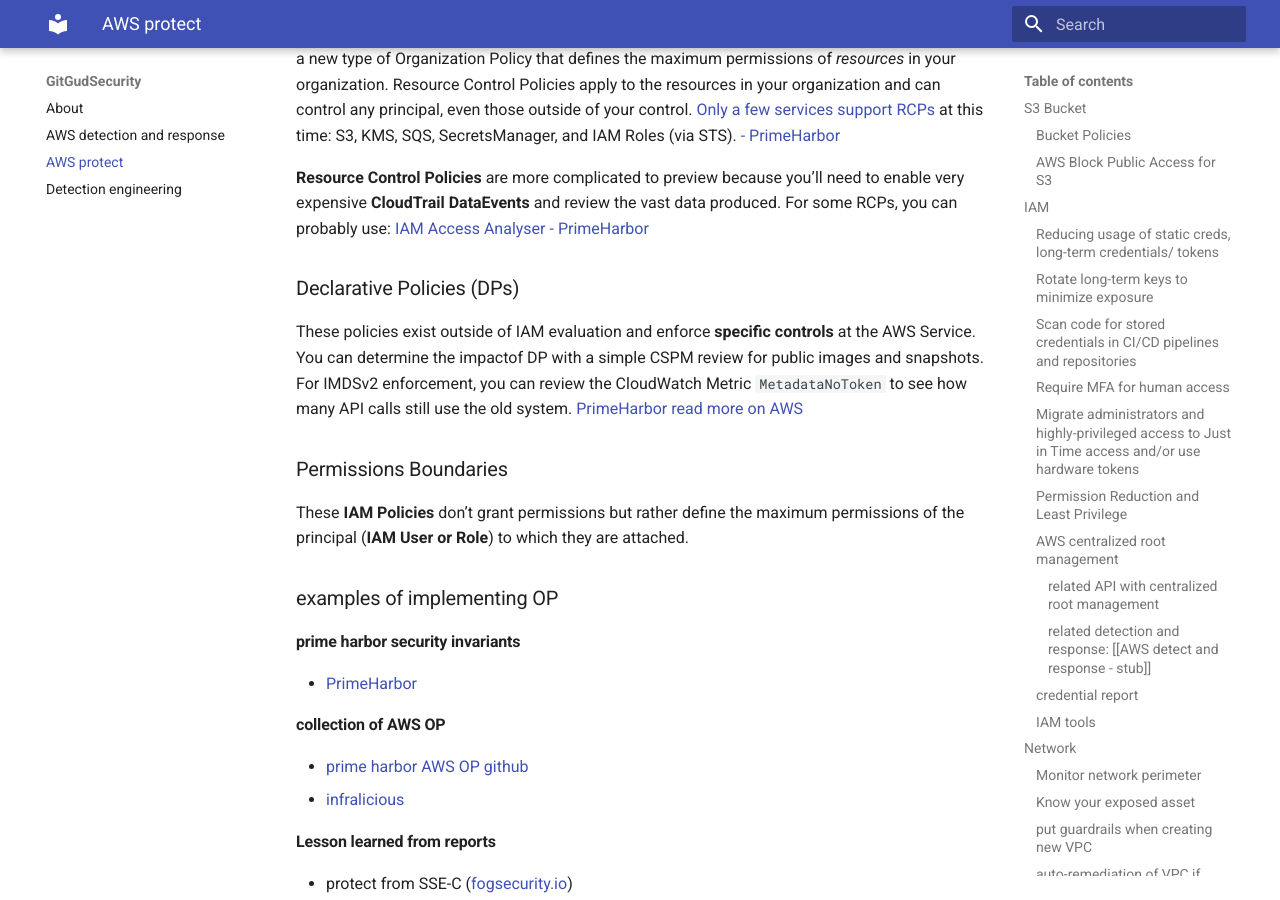
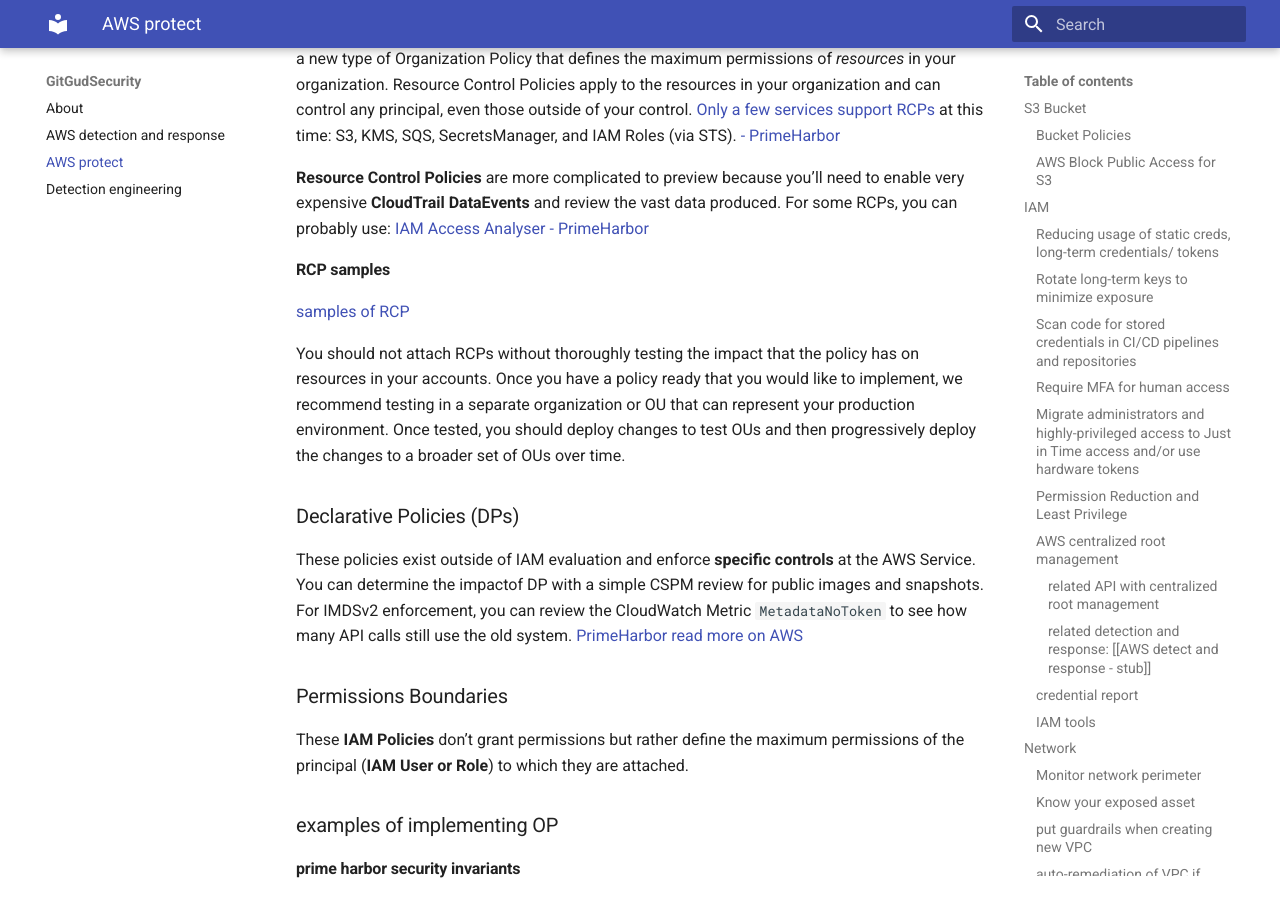
Before and after one commit to aldosimon/GitGudSecurity, an MkDocs documentation site: the page built from docs/AWS protect.md, in a window 1280 px wide and 900 px high, scrolled down 3317 px. Built offline with MkDocs 1.6.1 and Material for MkDocs 9.7.7, drawn with Linux system fonts in a browser that asks for light colours.

Commit message:
editing about pages

```diff
--- a/docs/AWS protect.md
+++ b/docs/AWS protect.md
@@ -124,6 +124,13 @@
 **Resource Control Policies** are more complicated to preview because you’ll need to enable very expensive **CloudTrail DataEvents** and review the vast data produced. For some RCPs, you can probably use: [IAM Access Analyser](https://docs.aws.amazon.com/IAM/latest/UserGuide/what-is-access-analyzer.html#what-is-access-analyzer-resource-identification)
 [- PrimeHarbor](https://www.primeharbor.com/blog/security-invariants/#:~:text=A%20security%20invariant%20is%20a,for%20your%20business%20and%20applications.)
 
+#### RCP samples
+[samples of RCP](https://github.com/aws-samples/resource-control-policy-examples)
+
+You should not attach RCPs without thoroughly testing the impact that the policy has on resources in your accounts. Once you have a policy ready that you would like to implement, we recommend testing in a separate organization or OU that can represent your production environment. Once tested, you should deploy changes to test OUs and then progressively deploy the changes to a broader set of OUs over time.
+
+
+
 ### Declarative Policies (DPs)
 These policies exist outside of IAM evaluation and enforce **specific controls** at the AWS Service.
 You can determine the impactof DP with a simple CSPM review for public images and snapshots. For IMDSv2 enforcement, you can review the CloudWatch Metric `MetadataNoToken` to see how many API calls still use the old system.
--- a/mkdocs.yml
+++ b/mkdocs.yml
@@ -9,3 +9,4 @@
        - name: mermaid
          class: mermaid
          format: !!python/name:pymdownx.superfences.fence_code_format
+ - footnotes
```
Also changed, not shown: docs/index.md (+11 -5 lines).
